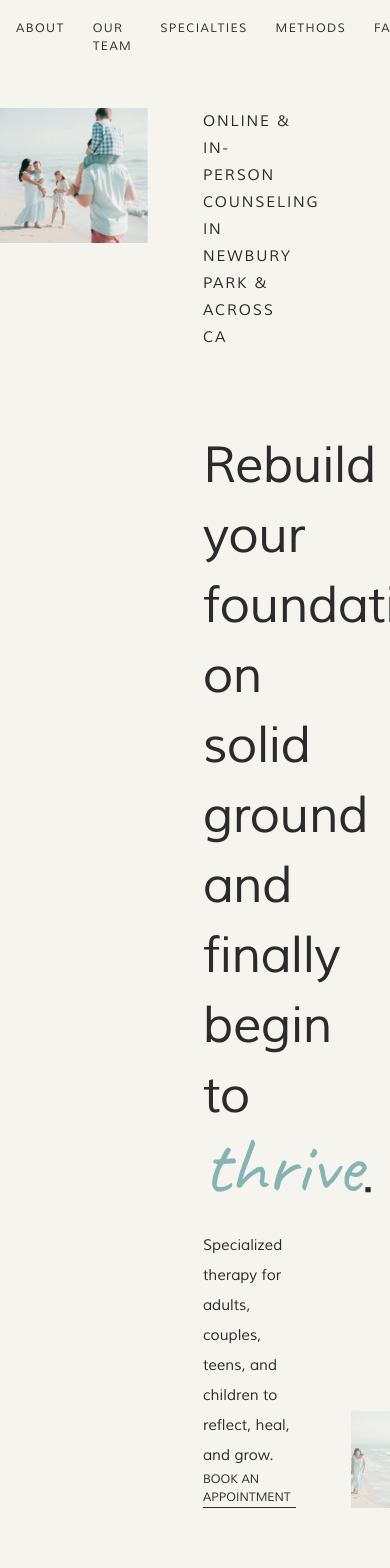
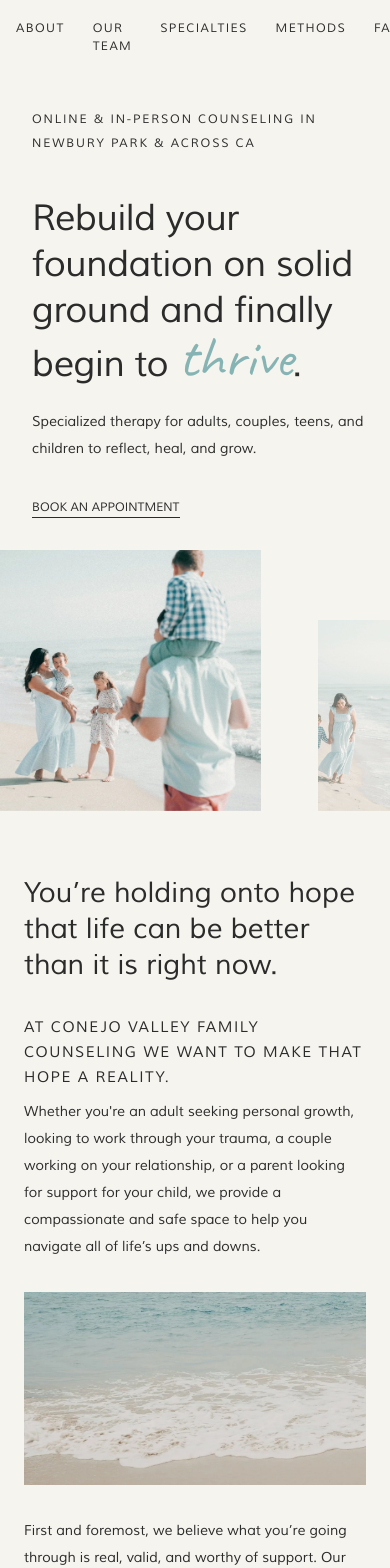
Before and after one commit to sameeksha-dalvi/therapy-website-redesign, a Next.js app: page / in a window 390 px wide. Shown: the top 1568 px of the page. Built offline with nearby package versions, Linux system fonts and the light colour scheme.

Commit message:
add responsive styling to Hero section

```diff
--- a/src/components/Hero.jsx
+++ b/src/components/Hero.jsx
@@ -3,62 +3,99 @@ import Image from "next/image";
 const Hero = () => {
     return (
         <>
-            <div className="flex justify-between font-body mt-8">
-                <div className="w-[38%] shrink-0">
-                    <Image src="/images/hero-image-1.png"
-                        alt="family therapy"
+            <div className="grid grid-cols-[67%_35%] lg:grid-cols-[38%_55%_15%] gap-x-4 lg:gap-x-0 gap-y-8 font-body mt-8">
+
+                <div className="order-2 lg:order-1 w-full self-end">
+                    <Image
+                        src="/images/hero-image-1.png"
+                        alt="Family therapy"
                         width={500}
                         height={600}
-                        className="w-full h-auto" />
+                        className="w-full aspect-square lg:aspect-auto object-cover"
+                    />
                 </div>
+                <div className="order-1 lg:order-2 col-span-2 lg:col-span-1 flex flex-col justify-between px-8 lg:px-[45px]">
+                    <p className="text-[12px] md:text-[15px] tracking-[1.8px] font-normal leading-[24px] lg:leading-[27px] mb-10 lg:mb-[80px]">
+                        ONLINE & IN-PERSON COUNSELING IN NEWBURY PARK & ACROSS CA
+                    </p>
 
-                <div className="flex flex-col justify-between px-[45px] w-[47%]">
-                    <p className="text-[15px] tracking-[1.8px] font-normal leading-[27px] mb-[80px]">ONLINE & IN-PERSON COUNSELING IN NEWBURY PARK & ACROSS CA</p>
                     <div>
-                        <h1 className="font-heading text-[50px] font-[100] tracking-[-0.4px] leading-[70px]">
-                            Rebuild your foundation on solid ground and finally begin to <strong className="font-handwriting text-primary text-[80px]">thrive</strong>.
+                        <h1 className="font-heading text-[36px] md:text-[42px] lg:text-[50px] font-[100] tracking-[-0.4px] leading-[46px] md:leading-[56px] lg:leading-[70px]">
+                            Rebuild your foundation on solid ground and finally begin to{" "}
+                            <strong className="font-handwriting text-primary text-[58px] md:text-[68px] lg:text-[80px]">
+                                thrive
+                            </strong>.
                         </h1>
-                        <p className="text-[15px] leading-[30px] mt-[20px]">Specialized therapy for adults, couples, teens, and children to reflect, heal, and grow.</p>
+
+                        <p className="text-[14px] lg:text-[15px] leading-[27px] mt-5">
+                            Specialized therapy for adults, couples, teens, and children to reflect, heal, and grow.
+                        </p>
                     </div>
 
-                    <div>
-                        <a href="" className="relative inline-block text-[12px] uppercase
-                        after:absolute after:bottom-0 after:left-0
-                        after:h-[0.5px] after:w-full after:bg-current
-                        after:origin-left after:scale-x-100
-                        after:transition-transform after:duration-800
-                        hover:after:scale-x-0"> Book an Appointment</a>
+                    <div className="mt-8 lg:mt-0">
+                        <a
+                            href=""
+                            className="relative inline-block text-[12px] uppercase after:absolute after:bottom-0 after:left-0 after:h-[0.5px] after:w-full after:bg-current after:origin-left after:scale-x-100 after:transition-transform after:duration-700 hover:after:scale-x-0"
+                        >
+                            Book an Appointment
+                        </a>
                     </div>
                 </div>
-                <div className="w-[10%] flex items-end">
-                    <Image src="/images/hero-image-2.png" alt="child therapy"
+                <div className="order-3 lg:order-3 w-full flex items-end justify-end">
+                    <Image
+                        src="/images/hero-image-2.png"
+                        alt="Child therapy"
                         width={250}
                         height={300}
-                        className="w-full aspect-[2/5] object-cover  opacity-70 "/>
+                        className="w-[70%] aspect-[4/8] lg:w-full lg:aspect-[2/3] object-cover opacity-70"
+                    />
                 </div>
 
             </div>
-            <div className="flex justify-between items-center my-35 ">
-                <div className="w-[60%] pl-20">
-                    <h1 className="font-heading text-[35px] mb-10">You’re holding onto hope that life can be better than it is right now.</h1>
-                    <div className="flex gap-10">
+
+
+            <div className="flex flex-col lg:flex-row justify-between items-center my-16 lg:my-35 px-6 lg:px-0 gap-8 lg:gap-0">
+
+                <div className="w-full lg:w-[60%] lg:pl-20">
+
+                    <h1 className="font-heading text-[28px] leading-[36px] lg:text-[35px] lg:leading-normal mb-8 lg:mb-10">
+                        You’re holding onto hope that life can be better than it is right now.
+                    </h1>
+
+                    <div className="flex flex-col lg:flex-row gap-8 lg:gap-10">
+
                         <div className="flex-1 min-w-0">
-                            <h2 className="text-[15px] mb-2 tracking-[1.5px] font-normal leading-[25px] uppercase">At Conejo Valley Family Counseling we want to make that hope a reality. </h2>
-                            <p className="text-[15px] font-light leading-[27px]">
-                                Whether you're an adult seeking personal growth,  looking to work through your trauma, a couple working on your relationship, or a parent looking for support for your child, we provide a compassionate and safe space to help you navigate all of life’s ups and downs.
+                            <h2 className="text-[15px] mb-2 tracking-[1.5px] font-normal leading-[25px] uppercase">
+                                At Conejo Valley Family Counseling we want to make that hope a reality.
+                            </h2>
+
+                            <p className="text-[14px] lg:text-[15px] font-light leading-[27px]">
+                                Whether you're an adult seeking personal growth, looking to work through your trauma, a couple working on your relationship, or a parent looking for support for your child, we provide a compassionate and safe space to help you navigate all of life’s ups and downs.
                             </p>
                         </div>
-                        <p className="flex-1 min-w-0 text-[15px] leading-[27px] font-light">
+                        <div className="w-full lg:hidden">
+                            <Image
+                                src="/images/hero-image-3.png"
+                                alt="Family therapy"
+                                width={500}
+                                height={600}
+                                className="w-full aspect-[16/9] object-cover"
+                            />
+                        </div>
+                        <p className="flex-1 min-w-0 text-[14px] lg:text-[15px] leading-[27px] font-light">
                             First and foremost, we believe what you’re going through is real, valid, and worthy of support. Our team offers clients in the Newbury Park area and across CA an environment to discover a new life and a deeper sense of self in the midst of their struggles. As we tap into the power of connection and understanding, you can find your footing again and take a transformative path forward.
                         </p>
+
                     </div>
                 </div>
-                <div className="w-[30%]">
-                    <Image src="/images/hero-image-3.png"
-                        alt="family therapy"
+                <div className="hidden lg:block w-[30%]">
+                    <Image
+                        src="/images/hero-image-3.png"
+                        alt="Family therapy"
                         width={500}
                         height={600}
-                        className="w-full h-auto" />
+                        className="w-full h-auto"
+                    />
                 </div>
 
             </div>
```
